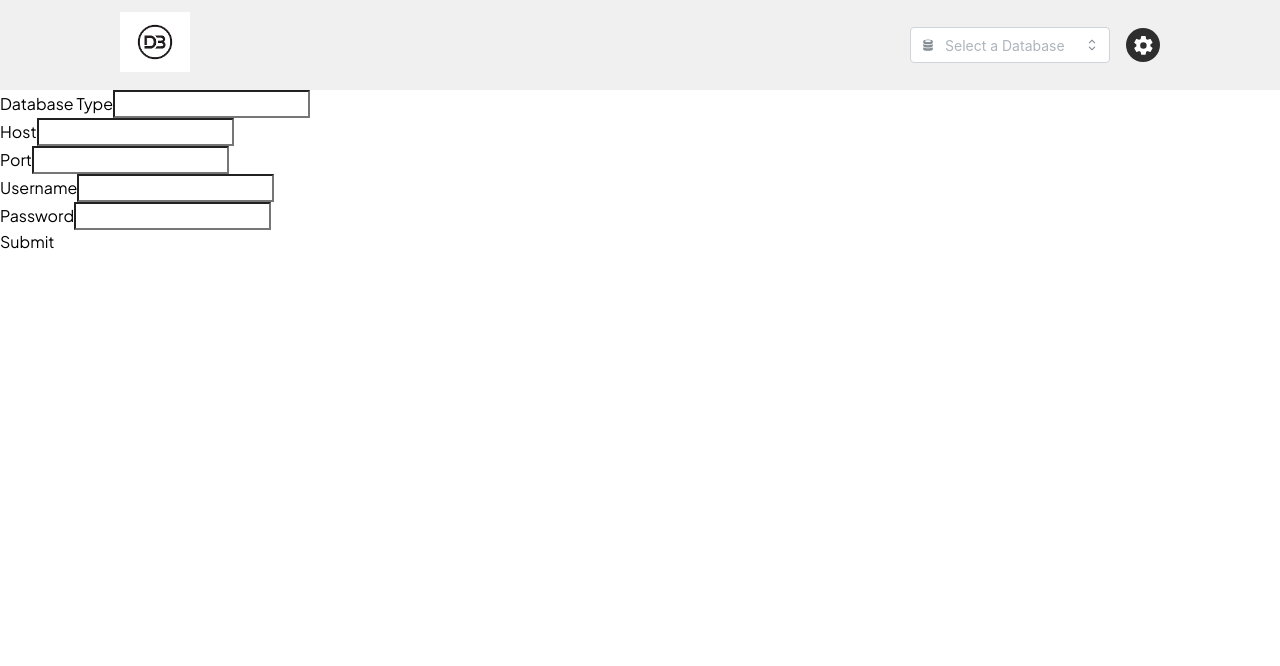
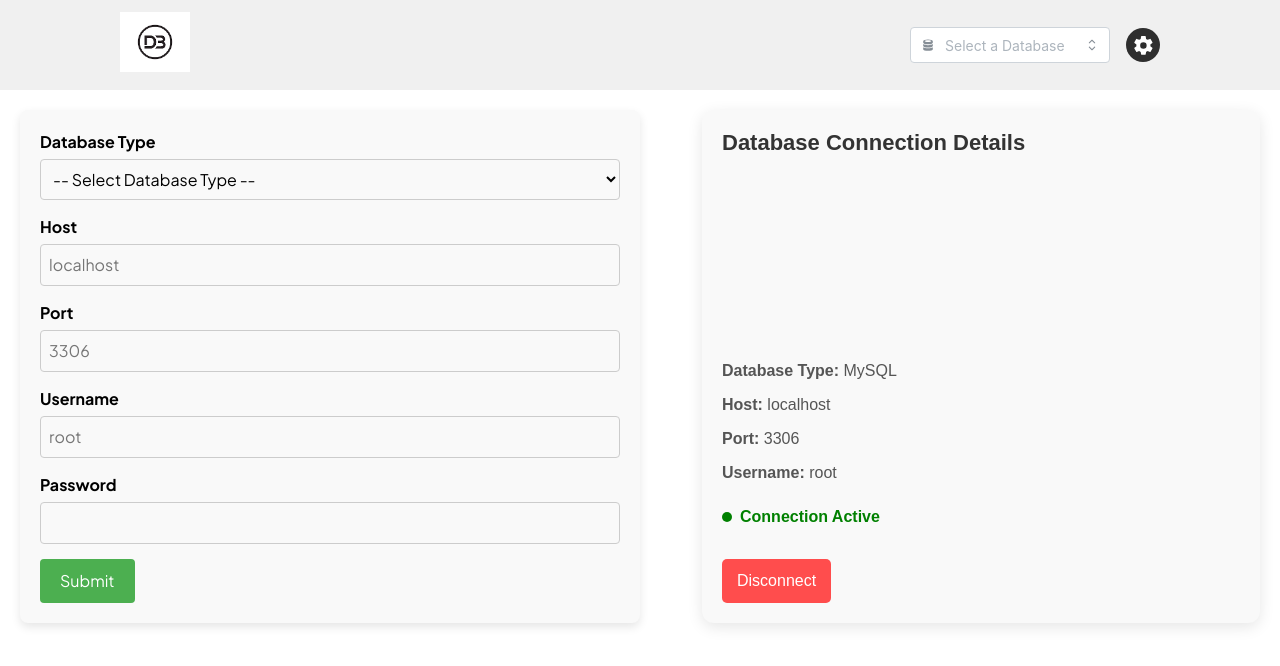
Before and after one commit to MillionaireLife/Chatdb, a Next.js app in the folder frontend/: page /settings in a window 1280 px wide. Shown: the top 666 px of the page. Built offline with nearby package versions, Linux system fonts and the light colour scheme.

Commit message:
basic settings pg styling

```diff
--- /dev/null
+++ b/frontend/src/app/_components/settings/dbdetails.js
@@ -0,0 +1,55 @@
+import React from 'react';
+import styles from './dbdetails.module.css';
+
+export const DbDetails = () => {
+  const dbDetails = {
+    dbtype: 'MySQL',
+    host: 'localhost',
+    port: '3306',
+    user: 'root',
+    status: 'active', // Change this value to 'active' or 'inactive'
+  };
+
+  const handleDisconnect = () => {
+    if (dbDetails.status === 'active') {
+      console.log('Disconnected from the database');
+    }
+  };
+
+  return (
+    <div className={styles.dbDetails}>
+      <h2 className={styles.heading}>Database Connection Details</h2>
+
+      {dbDetails ? (
+        <div className={styles.details}>
+          <p>
+            <strong>Database Type:</strong> {dbDetails.dbtype}
+          </p>
+          <p>
+            <strong>Host:</strong> {dbDetails.host}
+          </p>
+          <p>
+            <strong>Port:</strong> {dbDetails.port}
+          </p>
+          <p>
+            <strong>Username:</strong> {dbDetails.user}
+          </p>
+          <div className={`${styles.status} ${dbDetails.status === 'active' ? styles.active : styles.inactive}`}>
+            <span className={styles.statusDot}></span>
+            <strong>{dbDetails.status === 'active' ? 'Connection Active' : 'Connection Inactive'}</strong>
+          </div>
+
+          <button
+            onClick={handleDisconnect}
+            className={styles.disconnectButton}
+            disabled={dbDetails.status !== 'active'}
+          >
+            {dbDetails.status === 'active' ? 'Disconnect' : 'Connect to a DB first'}
+          </button>
+        </div>
+      ) : (
+        <p className={styles.noDetails}>No database details available yet.</p>
+      )}
+    </div>
+  );
+};
--- /dev/null
+++ b/frontend/src/app/_components/settings/dbdetails.module.css
@@ -0,0 +1,80 @@
+.dbDetails {
+  width: 45%;
+  background-color: #f9f9f9;
+  padding: 20px;
+  border-radius: 12px;
+  box-shadow: 0px 4px 15px rgba(0, 0, 0, 0.1);
+  font-family: Arial, sans-serif;
+  display: flex;
+  flex-direction: column;
+  justify-content: space-between;
+}
+
+.heading {
+  margin-bottom: 15px;
+  color: #333;
+  font-size: 22px;
+}
+
+.details p {
+  margin: 10px 0;
+  font-size: 16px;
+  color: #555;
+}
+
+.status {
+  margin-top: 20px;
+  display: flex;
+  align-items: center;
+  font-size: 16px;
+}
+
+.statusDot {
+  width: 10px;
+  height: 10px;
+  border-radius: 50%;
+  margin-right: 8px;
+}
+
+.active .statusDot {
+  background-color: green;
+}
+
+.inactive .statusDot {
+  background-color: red;
+}
+
+.active strong {
+  color: green;
+}
+
+.inactive strong {
+  color: red;
+}
+
+.disconnectButton {
+  margin-top: 30px;
+  padding: 10px 15px;
+  background-color: #ff4d4d;
+  color: white;
+  border: none;
+  border-radius: 5px;
+  cursor: pointer;
+  font-size: 16px;
+  transition: background-color 0.3s;
+}
+
+.disconnectButton:disabled {
+  background-color: #ccc;
+  cursor: not-allowed;
+}
+
+.disconnectButton:hover:not(:disabled) {
+  background-color: #e04343;
+}
+
+.noDetails {
+  color: #999;
+  font-style: italic;
+  font-size: 16px;
+}
--- a/frontend/src/app/_components/settings/form.js
+++ b/frontend/src/app/_components/settings/form.js
@@ -2,8 +2,10 @@
 
 import React, { useState, useContext } from 'react';
 import { stack } from '../../context/context';
+import { DbDetails } from './dbdetails';
+import styles from './form.module.css';
 
-const Form = () => {
+export const Form = () => {
   const { setDblist } = useContext(stack);
 
   const [host, setHost] = useState('');
@@ -12,7 +14,7 @@ const Form = () => {
   const [username, setUsername] = useState('');
   const [password, setPassword] = useState('');
 
-  // Submit the database to connect details to the backend & fetch the list of databases
+  // Submit the database connection details to the backend & fetch the list of databases
   const fetchDBList = async () => {
     const response = await fetch('http://localhost:8000/api/settings', {
       method: 'POST',
@@ -35,40 +37,58 @@ const Form = () => {
   // Handle form submission
   const handleSubmit = (e) => {
     e.preventDefault();
+    fetchDBList();
+
+    // Clear form fields after submission
     setdbtype('');
     setHost('');
     setPort('');
     setUsername('');
     setPassword('');
-
-    fetchDBList();
   };
 
   return (
-    <form onSubmit={handleSubmit}>
-      <div>
+    <div className={styles.container}>
+      <form onSubmit={handleSubmit} className={styles.form}>
+        <div className={styles.formGroup}>
           <label htmlFor="dbtype">Database Type</label>
+          <select required id="dbtype" name="dbtype" value={dbtype} onChange={(e) => setdbtype(e.target.value)}>
+            <option value="" disabled>
+              -- Select Database Type --
+            </option>
+            <option value="mysql">MySQL</option>
+            <option value="postgresql">PostgreSQL</option>
+            <option value="mongodb">MongoDB</option>
+          </select>
+        </div>
+
+        <div className={styles.formGroup}>
+          <label htmlFor="host">Host</label>
           <input
             required
-          id="dbtype"
+            id="host"
+            name="host"
             type="text"
-          name="dbtype"
-          value={dbtype}
-          onChange={(e) => setdbtype(e.target.value)}
+            value={host}
+            placeholder="localhost"
+            onChange={(e) => setHost(e.target.value)}
           />
         </div>
 
-      <div>
-        <label htmlFor="host">Host</label>
-        <input type="text" id="host" name="host" value={host} onChange={(e) => setHost(e.target.value)} required />
+        <div className={styles.formGroup}>
+          <label htmlFor="port">Port</label>
+          <input
+            required
+            id="port"
+            type="text"
+            name="port"
+            value={port}
+            placeholder="3306"
+            onChange={(e) => setPort(e.target.value)}
+          />
         </div>
 
-      <div>
-        <label htmlFor="port">Port</label>
-        <input type="text" id="port" name="port" value={port} onChange={(e) => setPort(e.target.value)} required />
-      </div>
-
-      <div>
+        <div className={styles.formGroup}>
           <label htmlFor="username">Username</label>
           <input
             required
@@ -76,11 +96,12 @@ const Form = () => {
             id="username"
             name="username"
             value={username}
+            placeholder="root"
             onChange={(e) => setUsername(e.target.value)}
           />
         </div>
 
-      <div>
+        <div className={styles.formGroup}>
           <label htmlFor="password">Password</label>
           <input
             required
@@ -92,9 +113,12 @@ const Form = () => {
           />
         </div>
 
-      <button type="submit">Submit</button>
+        <button type="submit" className={styles.submitButton}>
+          Submit
+        </button>
       </form>
+
+      <DbDetails />
+    </div>
   );
 };
-
-export { Form };
--- /dev/null
+++ b/frontend/src/app/_components/settings/form.module.css
@@ -0,0 +1,45 @@
+.container {
+  display: flex;
+  justify-content: space-between;
+  padding: 20px;
+}
+
+.form {
+  width: 50%;
+  background-color: #f9f9f9;
+  padding: 20px;
+  border-radius: 8px;
+  box-shadow: 0px 4px 10px rgba(0, 0, 0, 0.1);
+}
+
+.formGroup {
+  margin-bottom: 15px;
+}
+
+.formGroup label {
+  display: block;
+  margin-bottom: 5px;
+  font-weight: bold;
+}
+
+.formGroup input,
+.formGroup select {
+  width: 100%;
+  padding: 8px;
+  border-radius: 4px;
+  border: 1px solid #ccc;
+}
+
+.submitButton {
+  background-color: #4caf50;
+  color: white;
+  padding: 10px 20px;
+  border: none;
+  border-radius: 4px;
+  cursor: pointer;
+  font-size: 16px;
+}
+
+.submitButton:hover {
+  background-color: #45a049;
+}
```
Lines whose indentation alone changed are shown as unchanged.
